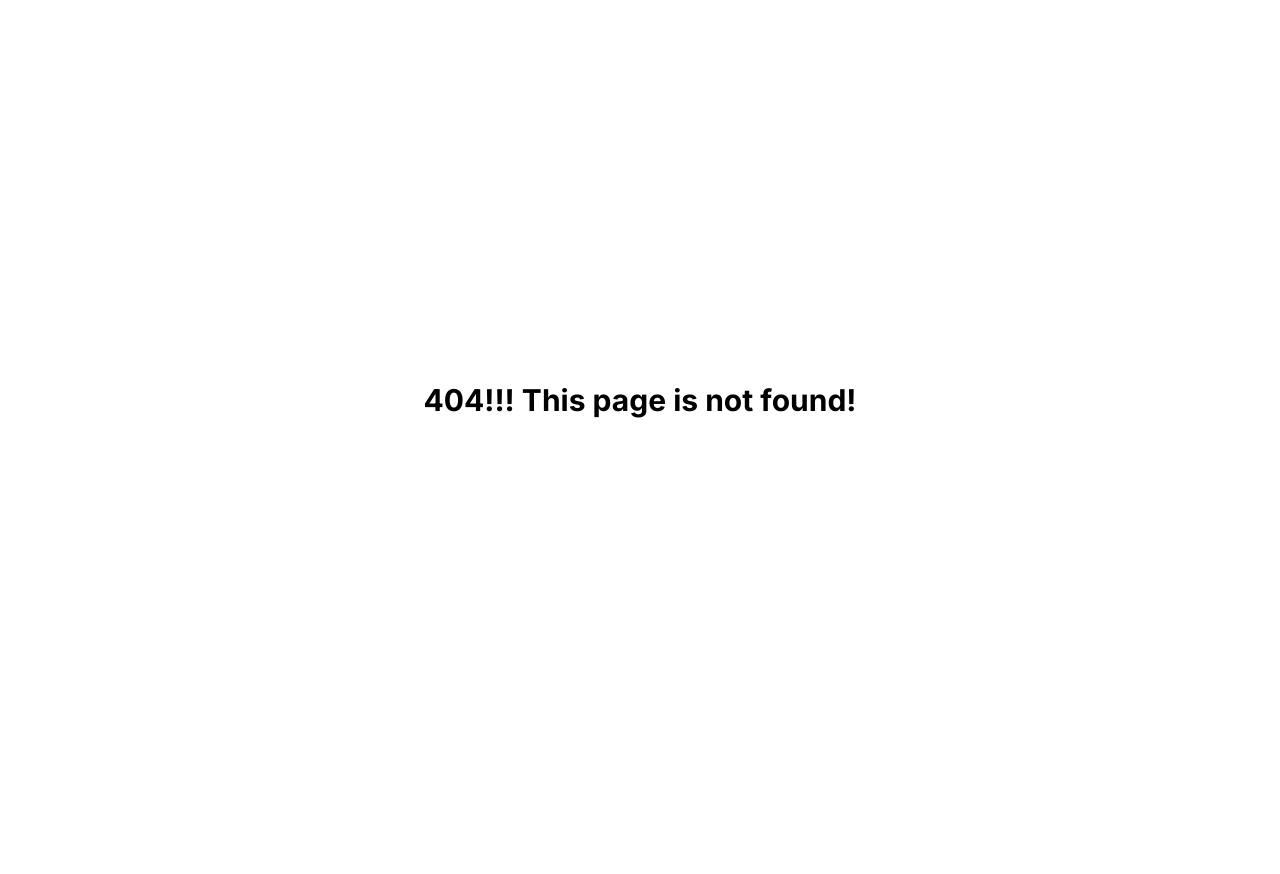
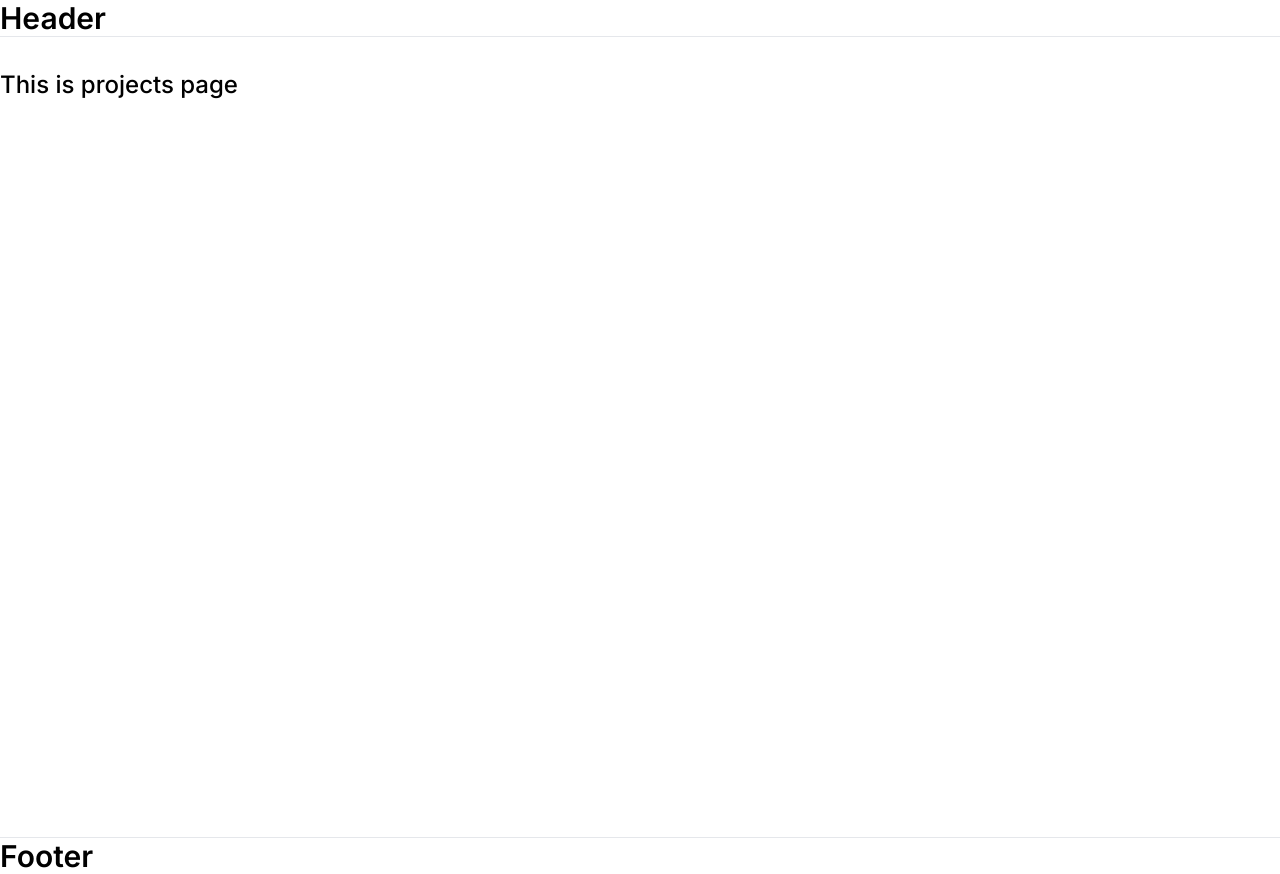
Before and after one commit to imtiazsakib15/explore-nextjs, a Next.js app: page /projects in a window 1280 px wide. Before the commit this address had no page. Before the commit the page ends 800 px from the top, so only its background shows below. Built offline with nearby package versions, Linux system fonts and the light colour scheme.

Commit message:
Group routing implemented

```diff
--- /dev/null
+++ b/src/app/(withLayout)/layout.js
@@ -0,0 +1,12 @@
+
+const Layout = ({ children }) => {
+  return (
+    <div>
+      <h1 className="text-3xl font-semibold border-b">Header</h1>
+      <div className="h-screen">{children}</div>
+      <h1 className="text-3xl font-semibold border-t mt-auto">Footer</h1>
+    </div>
+  );
+};
+
+export default Layout;
--- /dev/null
+++ b/src/app/(withLayout)/loading.js
@@ -0,0 +1,11 @@
+import React from "react";
+
+const Loading = () => {
+  return (
+    <div className="h-screen w-full flex justify-center items-center">
+      <h1 className="text-3xl font-bold">Loading!!!</h1>
+    </div>
+  );
+};
+
+export default Loading;
--- /dev/null
+++ b/src/app/(withLayout)/projects/page.js
@@ -0,0 +1,9 @@
+const ProjectsPage = () => {
+  return (
+    <div>
+      <h2 className="text-2xl font-medium py-8"> This is projects page</h2>
+    </div>
+  );
+};
+
+export default ProjectsPage;
--- /dev/null
+++ b/src/app/(withLayout)/skills/page.js
@@ -0,0 +1,9 @@
+const SkillsPage = () => {
+  return (
+    <div>
+      <h2 className="text-2xl font-medium py-8">This is skills page</h2>
+    </div>
+  );
+};
+
+export default SkillsPage;
```
Also changed, not shown: src/app/layout.js (+7 -7 lines).
